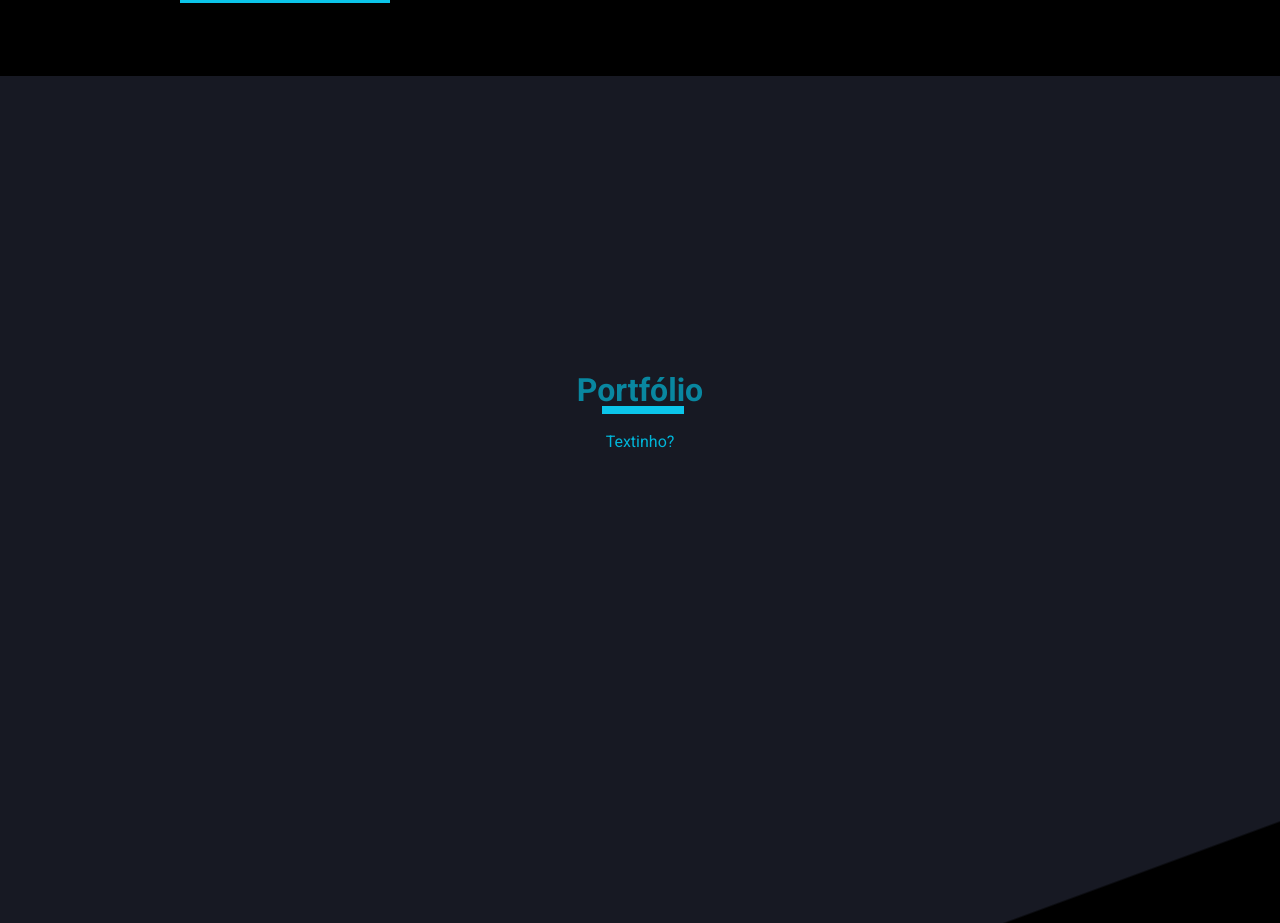
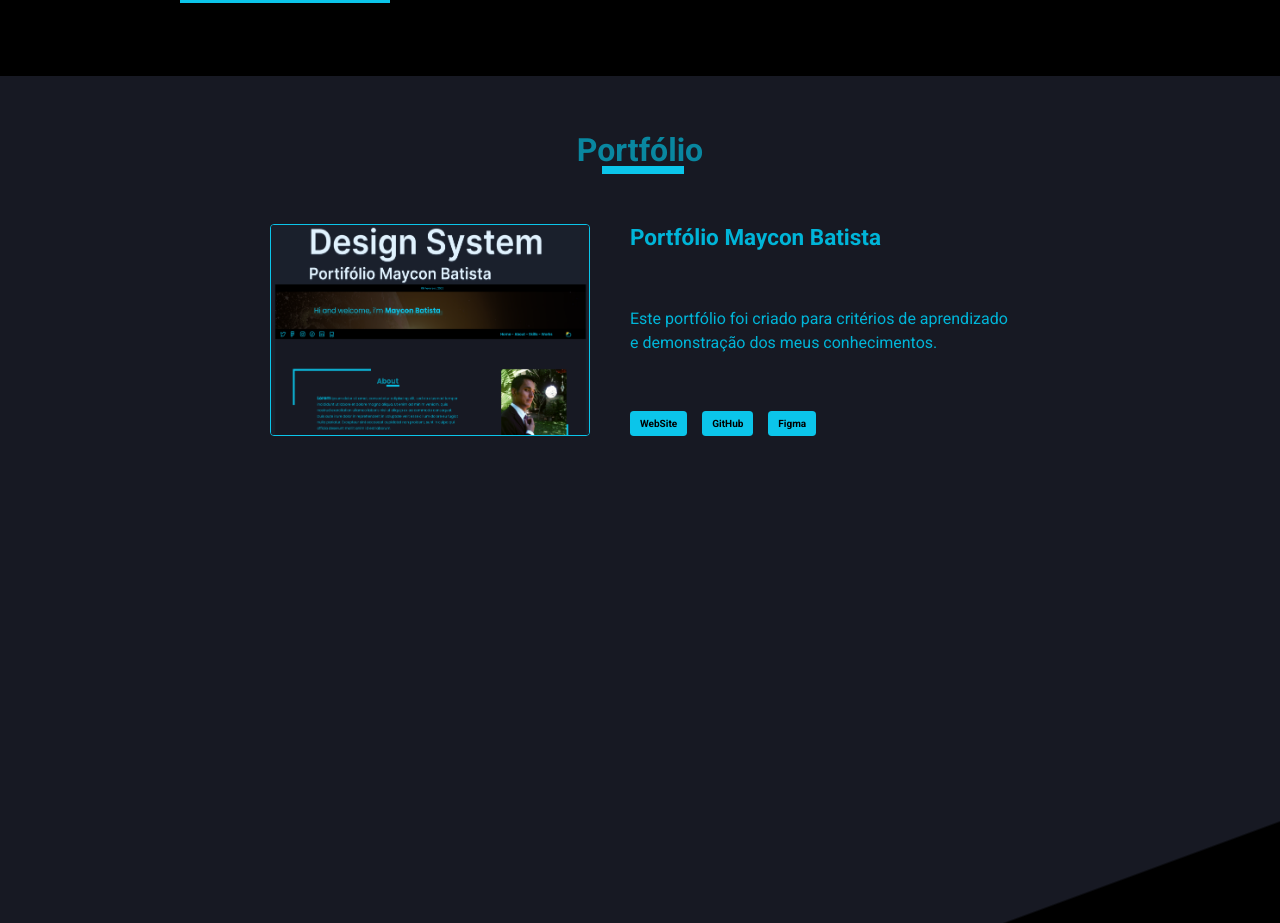
Before and after one commit to MayconTrix/MB-Portfolio, a Next.js app: page / in a window 1280 px wide. Shown: the part 1440-2363 px from the top of the page. Built offline with nearby package versions, Linux system fonts and the light colour scheme.

Commit message:
Adding features v0.3

```diff
--- /dev/null
+++ b/src/components/Portfolio/components/PortfolioCard.tsx
@@ -0,0 +1,55 @@
+import {
+  Flex,
+  Img,
+  Text,
+  Heading,
+  Button,
+  Link as ReachLink,
+} from "@chakra-ui/react";
+
+export function PortfolioCard() {
+  return (
+    <Flex marginTop="5rem">
+      <Img
+        width="32rem"
+        height="21.2rem"
+        borderRadius="0.4rem"
+        border="1px solid #0BC5EA"
+        src="/MyPortfolioCapa.png"
+      />
+      <Flex
+        direction="column"
+        color="cyan.500"
+        marginLeft="4rem"
+        justify="space-between"
+      >
+        <Heading>Portfólio Maycon Batista</Heading>
+        <Text width="38rem">
+          Este portfólio foi criado para critérios de aprendizado e demonstração
+          dos meus conhecimentos.
+        </Text>
+        <Flex gap="1.5rem" fontWeight="bold">
+          <Button as={ReachLink} href={""} colorScheme="cyan" isExternal>
+            WebSite
+          </Button>
+          <Button
+            as={ReachLink}
+            colorScheme="cyan"
+            href="https://github.com/MayconTrix/MB-Portfolio"
+            isExternal
+          >
+            GitHub
+          </Button>
+          <Button
+            as={ReachLink}
+            colorScheme="cyan"
+            href="https://www.figma.com/file/HvcpWyT1rSMKVN6cHcZ7Zo/My-Portfolio?t=PiJMLkpu4rpJly16-0"
+            isExternal
+          >
+            Figma
+          </Button>
+        </Flex>
+      </Flex>
+    </Flex>
+  );
+}
--- a/src/components/Portfolio/index.tsx
+++ b/src/components/Portfolio/index.tsx
@@ -1,11 +1,12 @@
 import { Box, Flex, Text } from "@chakra-ui/react";
+import { PortfolioCard } from "./components/PortfolioCard";
 
 export function Portfolio() {
   return (
     <Flex
       marginTop="5rem"
       align="center"
-      justify="center"
+      // justify="center"
       height="58.8rem"
       width="100%"
       direction="column"
@@ -24,9 +25,7 @@ export function Portfolio() {
             />
           </Box>
         </Box>
-        <Text marginTop="1.6rem" color="cyan.500" textAlign="center">
-          Textinho?
-        </Text>
+        <PortfolioCard />
       </Flex>
     </Flex>
   );
```
Also changed, not shown: src/components/Workss/index.tsx (deleted, +0 -35 lines), public/MyPortfolioCapa.png (added).
